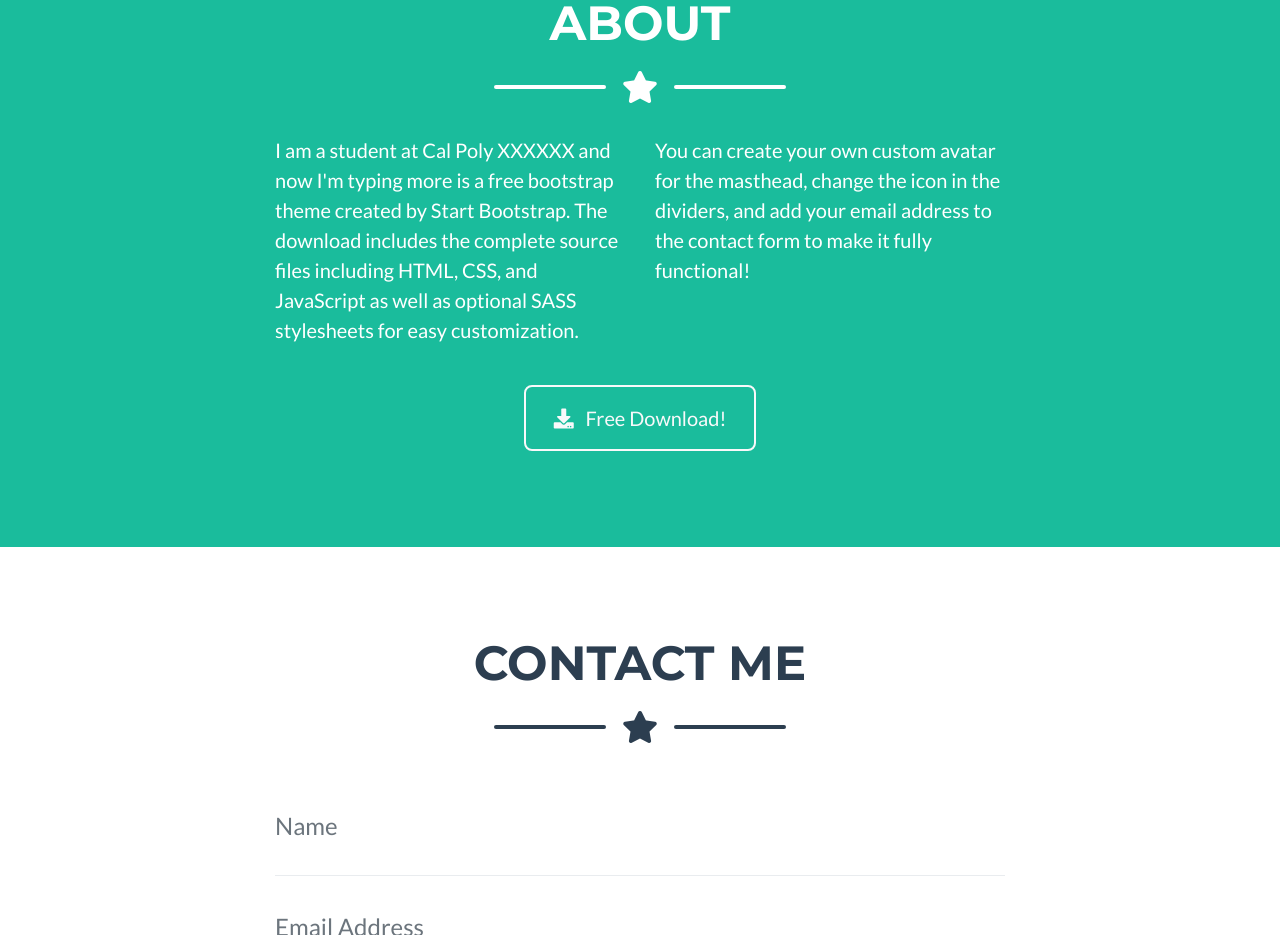
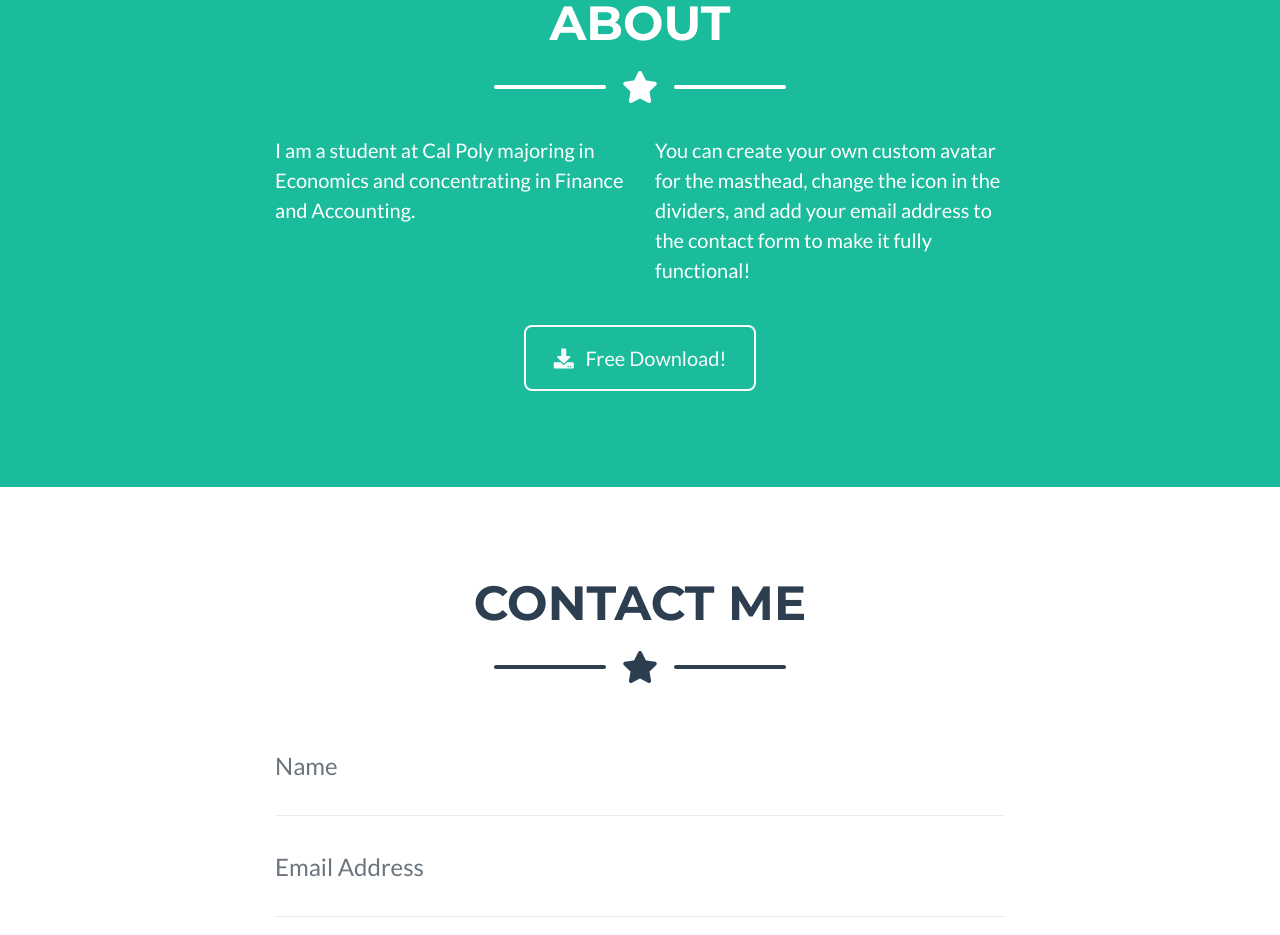
Before and after one commit to najahallah1/najahallah1.github.io, a website with bundled scripts: page index.html in a window 1280 px wide. Shown: the part 1735-2670 px from the top of the page. Built offline with nearby package versions, Linux system fonts and the light colour scheme.

Commit message:
update website

```diff
--- a/index.html
+++ b/index.html
@@ -8,7 +8,7 @@
   <meta name="description" content="">
   <meta name="author" content="">
 
-  <title>Freelancer - Start Bootstrap Theme</title>
+  <title>Najah Allah</title>
 
   <!-- Custom fonts for this theme -->
   <link href="vendor/fontawesome-free/css/all.min.css" rel="stylesheet" type="text/css">
@@ -187,7 +187,7 @@
       <!-- About Section Content -->
       <div class="row">
         <div class="col-lg-4 ml-auto">
-          <p class="lead">I am a student at Cal Poly XXXXXX and now I'm typing more is a free bootstrap theme created by Start Bootstrap. The download includes the complete source files including HTML, CSS, and JavaScript as well as optional SASS stylesheets for easy customization.</p>
+          <p class="lead">I am a student at Cal Poly majoring in Economics and concentrating in Finance and Accounting.</p>
         </div>
         <div class="col-lg-4 mr-auto">
           <p class="lead">You can create your own custom avatar for the masthead, change the icon in the dividers, and add your email address to the contact form to make it fully functional!</p>
```
